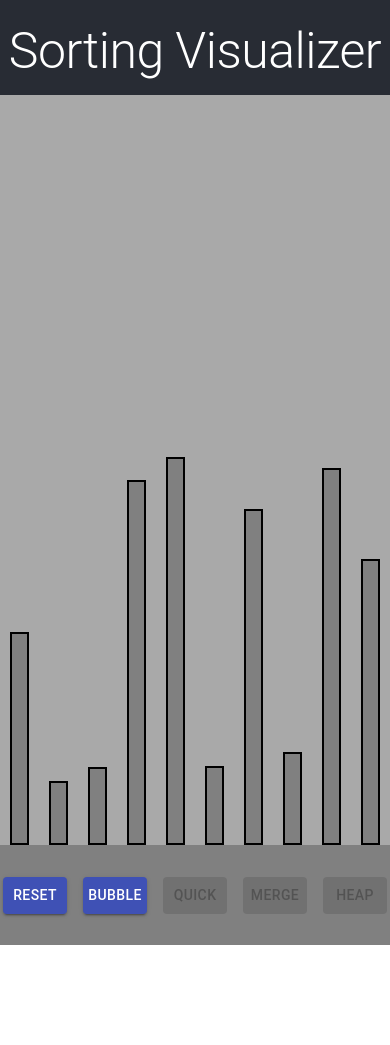
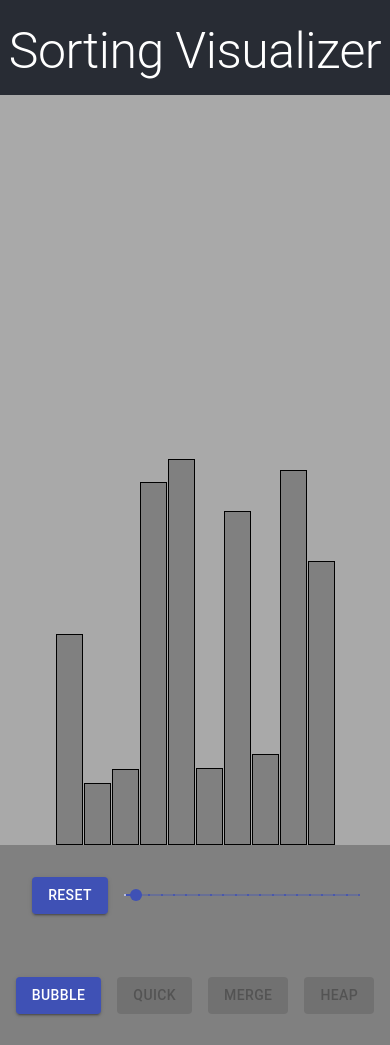
Before and after one commit to TalhaR/Sorting-visualizer, a React (Create React App) app: page / in a window 390 px wide. Before the commit the page ends 945 px from the top, so only its background shows below. Built offline with nearby package versions, Linux system fonts and the light colour scheme.

Commit message:
added array size controls

```diff
--- a/src/components/Body.jsx
+++ b/src/components/Body.jsx
@@ -5,7 +5,7 @@ import Element from './Element'
 import '../styles.css'
 
 function sleep(ms) {
-    console.log('waiting');
+    // console.log('waiting');
     return new Promise(resolve => setTimeout(resolve, ms));
 }
 
@@ -16,10 +16,12 @@ class Body extends React.Component {
         this.state = {
             elements: [],
             isRunning: false,
+            maxBars: 10,
         }
         this.bubbleSort = this.bubbleSort.bind(this);
         this.resetArray = this.resetArray.bind(this);
         this.handleSort = this.handleSort.bind(this);
+        this.handleSize = this.handleSize.bind(this);
     }
 
     componentDidMount() {
@@ -28,6 +30,14 @@ class Body extends React.Component {
 
     componentDidUpdate() {
         console.log('updated');
+    }
+
+    handleSize(num) {
+        if (num === this.state.maxBars) return;
+        console.log(num);
+
+        this.setState({maxBars: num,});
+        this.resetArray();
     }
 
     handleSort(algorithm) {
@@ -58,7 +68,7 @@ class Body extends React.Component {
                 // highlight comparing elements in green
                 domBars[j].style.backgroundColor = 'green';
                 domBars[j + 1].style.backgroundColor = 'green';
-                await sleep(100);
+                await sleep(10);
 
                 if (array[j].props.height > array[j + 1].props.height) {
                     // highlight swapping elements red
@@ -66,7 +76,7 @@ class Body extends React.Component {
                     domBars[j + 1].style.backgroundColor = 'red';
                     [array[j], array[j + 1]] = [array[j + 1], array[j]];
                     this.setState({elements: array,});
-                    await sleep(200);
+                    await sleep(25);
                 }
                 // post-swap reset to normal
                 domBars[j].style.backgroundColor = 'gray';
@@ -83,10 +93,10 @@ class Body extends React.Component {
     render() {
         return (
             <Grid container className="root" component="main">
-                <Grid item xs={12} sm={10} md={8} className="visualization" component="section">
+                <Grid item xs={12} md={11} className="visualization" component="section">
                     { this.state.elements }
                 </Grid>
-                <Controls setSorter={this.handleSort} resetArray={this.resetArray} isRunning={this.state.isRunning} />
+                <Controls setSorter={this.handleSort} setSize={this.handleSize} resetArray={this.resetArray} isRunning={this.state.isRunning} />
             </Grid>
         )
     };
@@ -97,7 +107,7 @@ class Body extends React.Component {
         }
 
         const array = [];
-        for(let i = 0; i < 10; ++i) {
+        for(let i = 0; i < this.state.maxBars; ++i) {
             array.push(<Element height={getRandomInt(25, 500)} key={i} />);
         }
 
--- a/src/components/Controls.jsx
+++ b/src/components/Controls.jsx
@@ -1,20 +1,34 @@
-import { Button, Grid } from '@material-ui/core';
+import { Button, Grid, Slider } from '@material-ui/core';
 import { makeStyles } from '@material-ui/core/styles';
 
 const useStyles = makeStyles((theme) => ({
     root: {
+        backgroundColor: 'grey',
+    },
+    arrayControls: {
         height: '100px',
-        backgroundColor: 'grey',
         display: 'flex',
         justifyContent: 'center',
         alignItems: 'center',
         '& > *': {
             margin: theme.spacing(1),
         },
+    },
+    sortControls: {
+        height: '100px',
+        display: 'flex',
+        justifyContent: 'center',
+        alignItems: 'center',
+        '& > *': {
+            margin: theme.spacing(1),
+        },
+    },
+    slider: {
+        maxWidth: '60%',
     }
 }));
 
-function Controls({setSorter, resetArray, isRunning}) {
+function Controls({setSorter, setSize, resetArray, isRunning}) {
     const classes = useStyles();
 
     const selectSorter = (algorithm) => {
@@ -23,10 +37,15 @@ function Controls({setSorter, resetArray, isRunning}) {
     }
 
     return (
-        <Grid item xs={12} sm={12} className={classes.root} component="section">
+        <Grid container item xs={12} className={classes.root} component="section">
+            <Grid item xs={12} sm={6} className={classes.arrayControls}>
                 <Button color="primary" variant="contained" disabled={isRunning} onClick={() => resetArray()}>
                     Reset
                 </Button>
+
+                <Slider className={classes.slider} defaultValue={10} step={5} marks min={5} max={100} valueLabelDisplay="auto" disabled={isRunning} onChange={(e, value) => setSize(value)} />
+            </Grid>
+            <Grid item xs={12} sm={6} className={classes.sortControls}>
                 <Button color="primary" variant="contained" disabled={isRunning} onClick={() => selectSorter('bubble')}>
                     Bubble
                 </Button>
@@ -39,6 +58,8 @@ function Controls({setSorter, resetArray, isRunning}) {
                 <Button color="primary" variant="contained" disabled={true} onClick={() => selectSorter('heap')}>
                     Heap
                 </Button>
+
+            </Grid>
         </Grid>
     )
 }
--- a/src/styles.css
+++ b/src/styles.css
@@ -13,7 +13,15 @@
 
 .bar {
     background-color: gray;
-    border: 2px solid black;
+    border: 1.5px solid black;
     width: 50px;
-    margin: 0px 10px;
+    margin: 0px 1px;
 }
+
+@media only screen and (max-width: 600px) {
+    .bar {
+        border: 0.25px solid black;
+        width: 25px;
+        margin: 0px 0.5px;
+    }
+}
```
Lines whose indentation alone changed are shown as unchanged.
